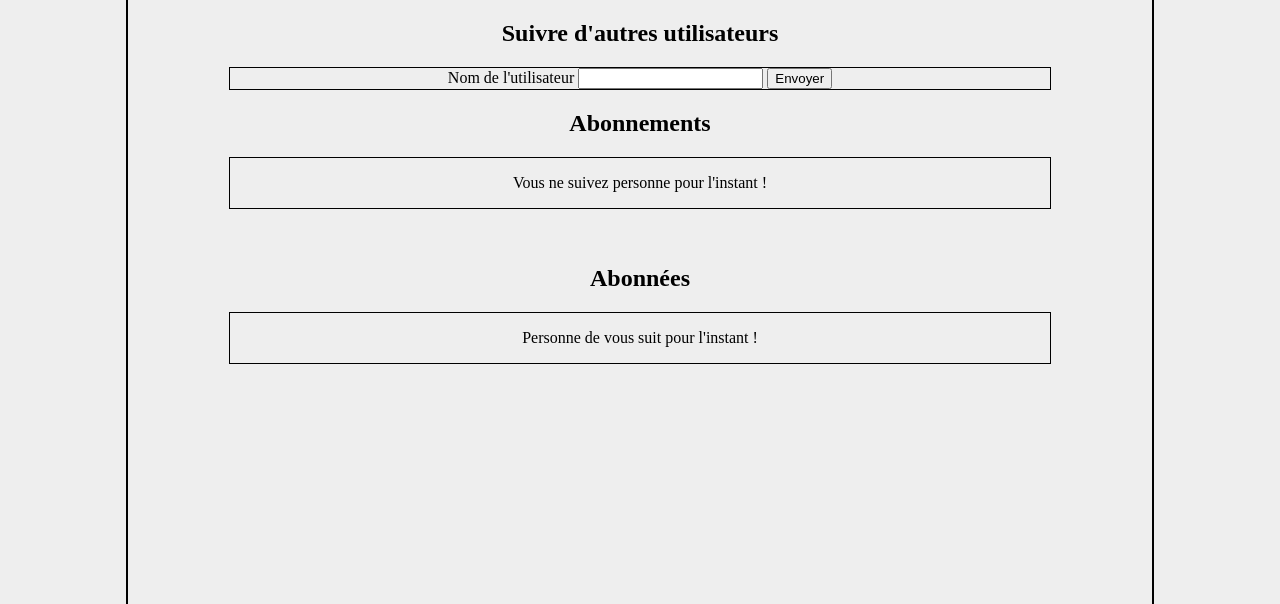
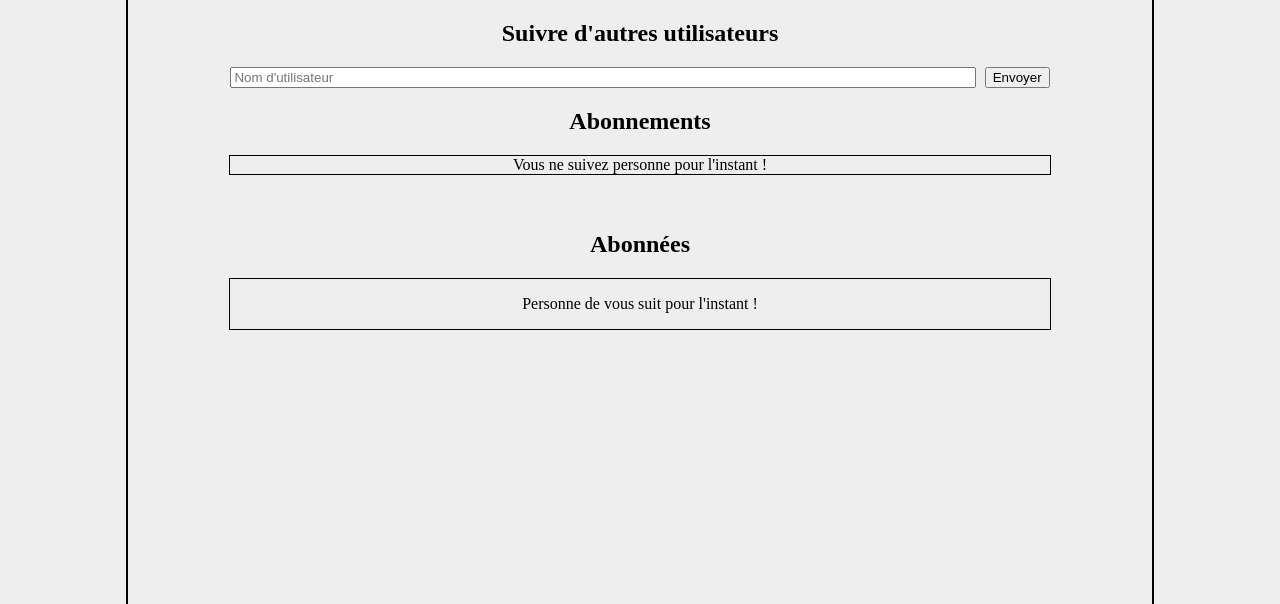
Before and after one commit to Nicolas-Frenay/P9_application_web, a Django app: page /subs/ in a window 1280 px wide. Shown: the part 96-700 px from the top of the page. Run offline with Django 3.2, Linux system fonts and the light colour scheme; a user stored in the database is signed in; data comes from the database, SQL or seed files in the repository; both versions use the stored data as it was after the commit.

Commit message:
some styling

```diff
--- a/review/forms.py
+++ b/review/forms.py
@@ -14,7 +14,7 @@ class ReviewForm(forms.ModelForm):
     post_review = forms.BooleanField(widget=forms.HiddenInput, initial=True)
     class Meta:
         model = models.Review
-        # TODO ajouter titre du ticket
+        # TODO ajouter titre et auteur au ticket ?
         fields=['rating', 'headline', 'body']
 
 
--- a/review/templates/review/subs.html
+++ b/review/templates/review/subs.html
@@ -7,8 +7,7 @@
 <div class="search">
     <form method="post" action="{% url 'subs' %}">
         {% csrf_token %}
-        <label for="username">Nom de l'utilisateur</label>
-        <input type="text" name="username">
+        <input type="text" name="username" placeholder="Nom d'utilisateur">
         <button type="submit">Envoyer</button>
     </form>
 </div>
@@ -22,13 +21,13 @@
 {% if followed %}
     {% for sub in followed %}
     <div class="follow">
-        <p>{{ sub.followed_user }}</p>
+        <p class="user">{{ sub.followed_user }}</p>
         <button>Désabonner - not working</button>
     </div>
     {% endfor %}
 {% else %}
-    <div class="follow">
-        <p>Vous ne suivez personne pour l'instant !</p>
+    <div>
+        <p class="no_follow">Vous ne suivez personne pour l'instant !</p>
     </div>
 {% endif %}
 
@@ -40,11 +39,11 @@
 {% if following %}
     {% for sub in following %}
         <div class="follow">
-            <p>{{ sub.user }}</p>
+            <p class="user">{{ sub.user }}</p>
         </div>
     {% endfor %}
     {% else %}
-        <div class="follow">
+        <div class="no_follow">
             <p>Personne de vous suit pour l'instant !</p>
         </div>
 {% endif %}
--- a/static/style.css
+++ b/static/style.css
@@ -93,13 +93,31 @@ body {
   margin: auto;
   margin-top: 20px;
   border: solid 1px;
+  display: flex;
+  justify-content: space-between;
+}
+.follow p {
+  margin-left: 10px;
+}
+
+.no_follow {
+  width: 80%;
+  margin: auto;
+  margin-top: 20px;
+  border: solid 1px;
 }
 
 .search {
   width: 80%;
   margin: auto;
   margin-top: 20px;
-  border: solid 1px;
+}
+.search form {
+  display: flex;
+  justify-content: space-between;
+}
+.search form input {
+  width: 90%;
 }
 
 /*# sourceMappingURL=style.css.map */
```
Also changed, not shown: db.sqlite3.
